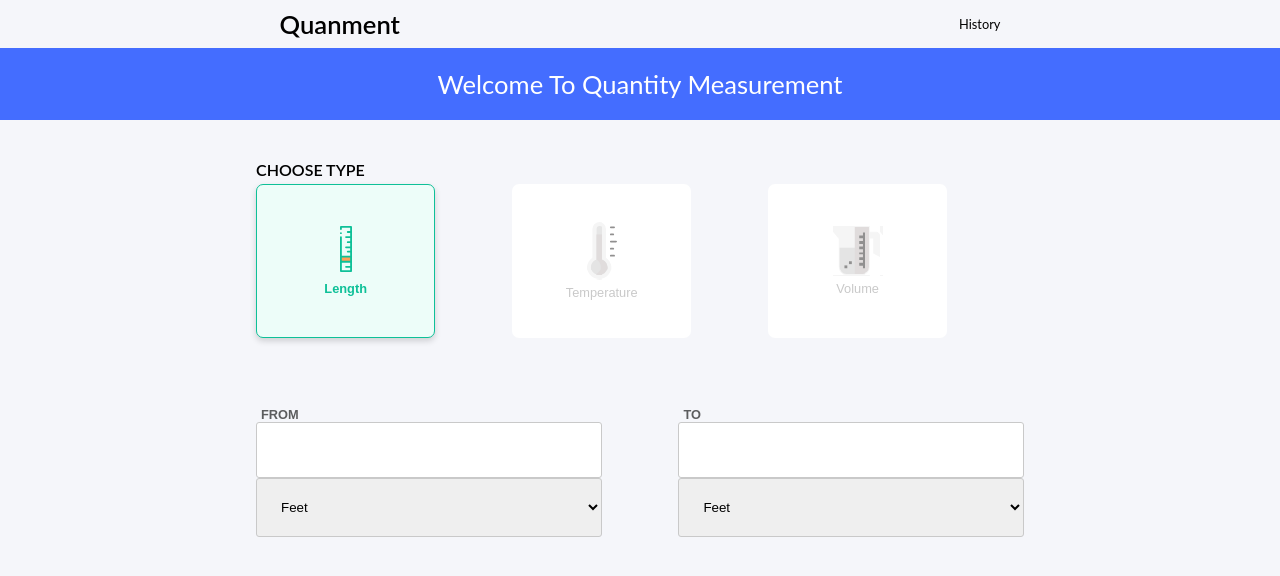
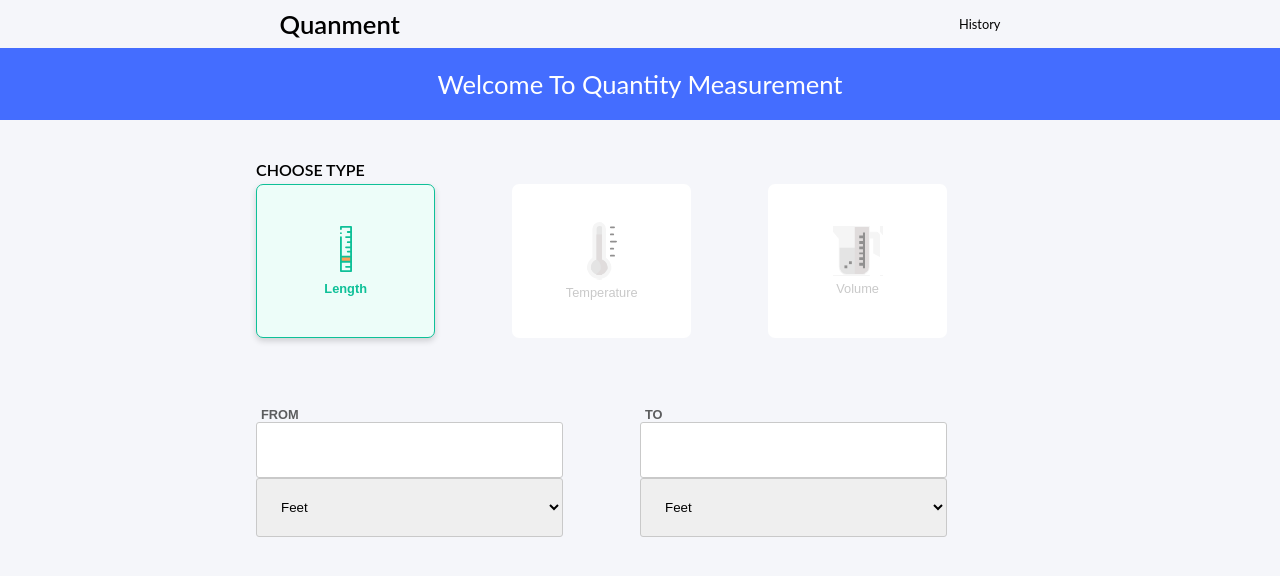
Before and after one commit to seema1611/QuantityMeasurement-UI, a React (Create React App) app: page / in a window 1280 px wide. Shown: the top 576 px of the page. Built offline with nearby package versions, Linux system fonts and the light colour scheme.

Commit message:
REFACTORED: remove the space between from and to

```diff
--- a/src/css/styles.scss
+++ b/src/css/styles.scss
@@ -173,12 +173,20 @@ header {
   margin-top: 80px;
 }
 
-#from,
+#from{
+  display: flex;
+  flex-direction: column;
+  margin-top: 15px;
+  width: 40%;
+  font-family: "adobe-clean", sans-serif;
+}
+
 #to {
   display: flex;
   flex-direction: column;
   margin-top: 15px;
-  width: 45%;
+  margin-right: 10%;
+  width: 40%;
   font-family: "adobe-clean", sans-serif;
 }
 
```
